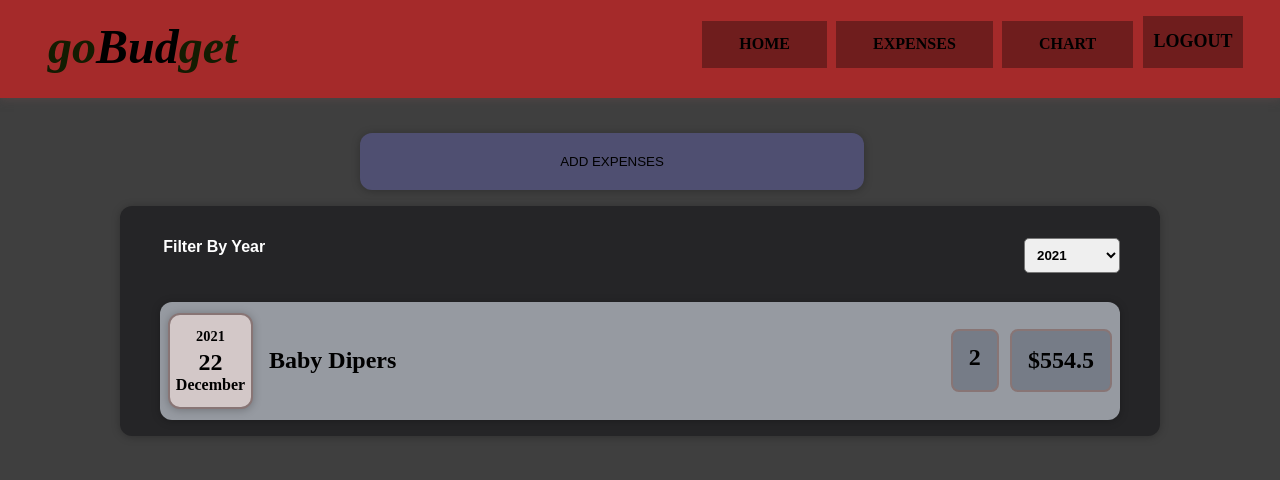
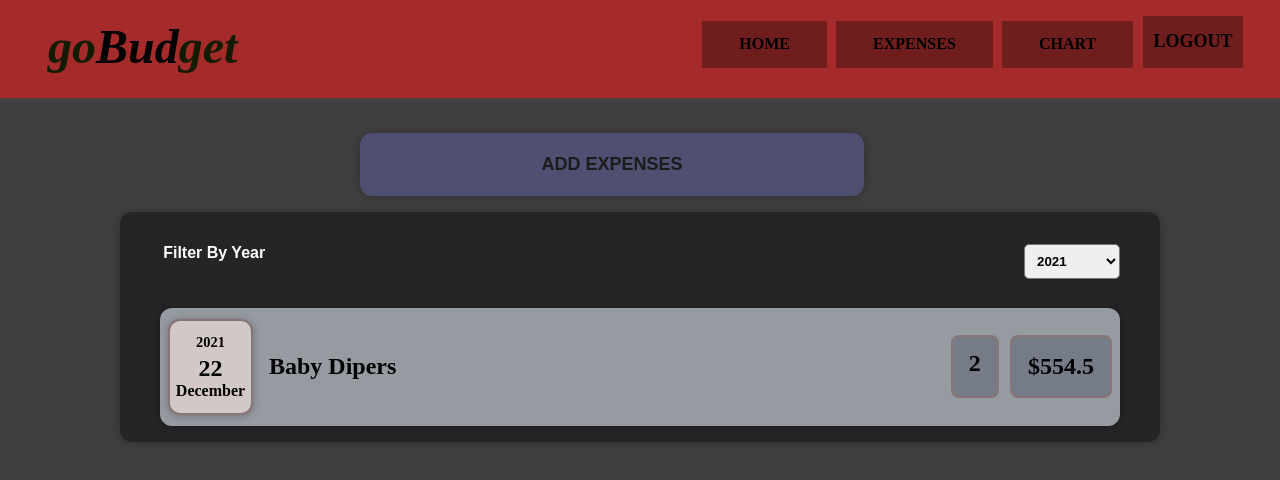
Before and after one commit to ogedengbewisdom/budget, a React (Create React App) app: page / in a window 1280 px wide. Both pictures are taken after typing "name@example.com", "Sample123" into the empty fields and a click on the button "Logins". Shown: the top 480 px of the page. Built offline with nearby package versions, Linux system fonts and the light colour scheme.

Commit message:
Dynamic Button styling

```diff
--- a/src/NewExpense/AddButton.module.css
+++ b/src/NewExpense/AddButton.module.css
@@ -13,4 +13,7 @@
     border-radius: 12px;
     border: transparent;
     box-shadow: 0 1px 8px rgba(0, 0, 0, 0.25);
+    font-weight: bold;
+    color: rgb(29, 28, 28);
+    font-size: large;
 }
```
